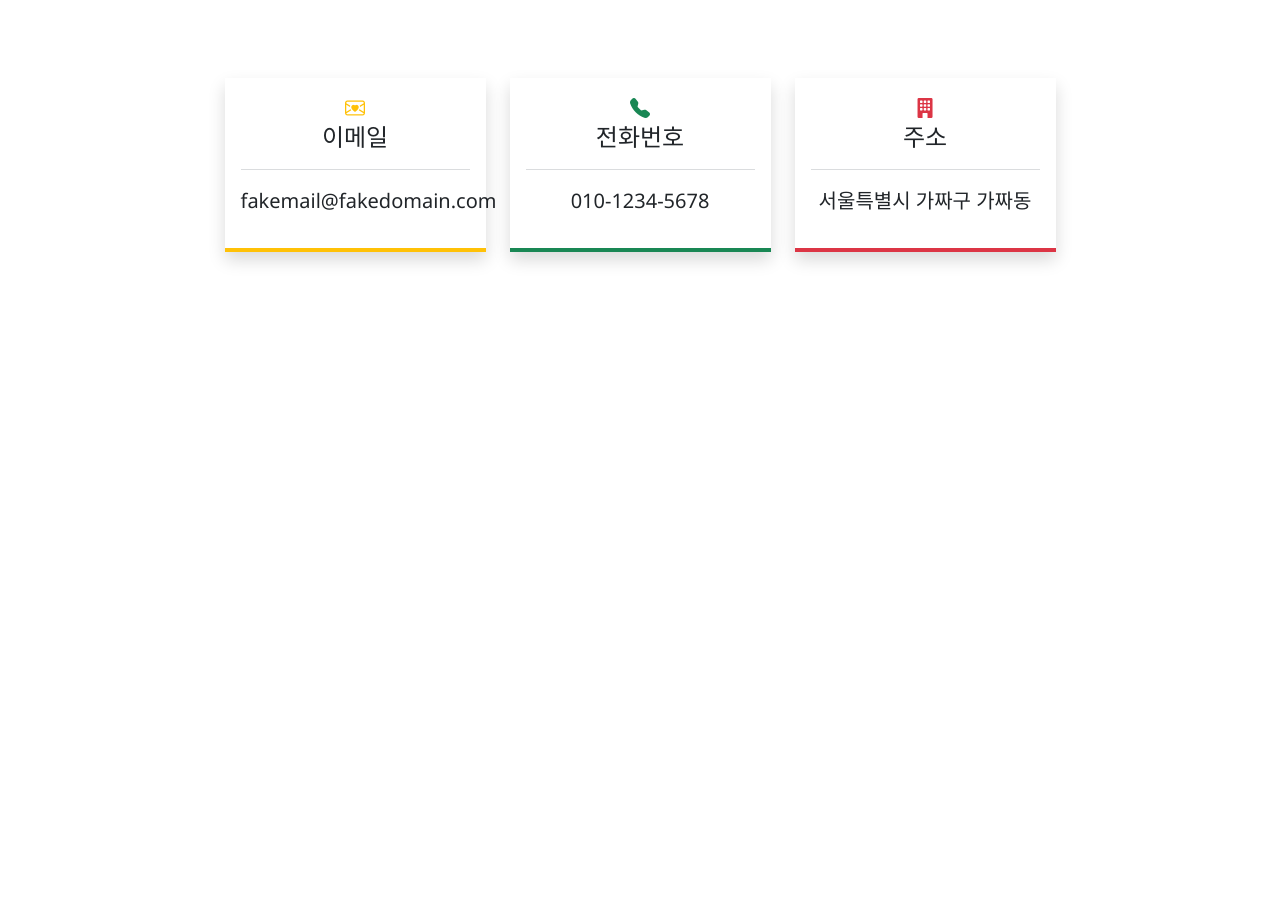
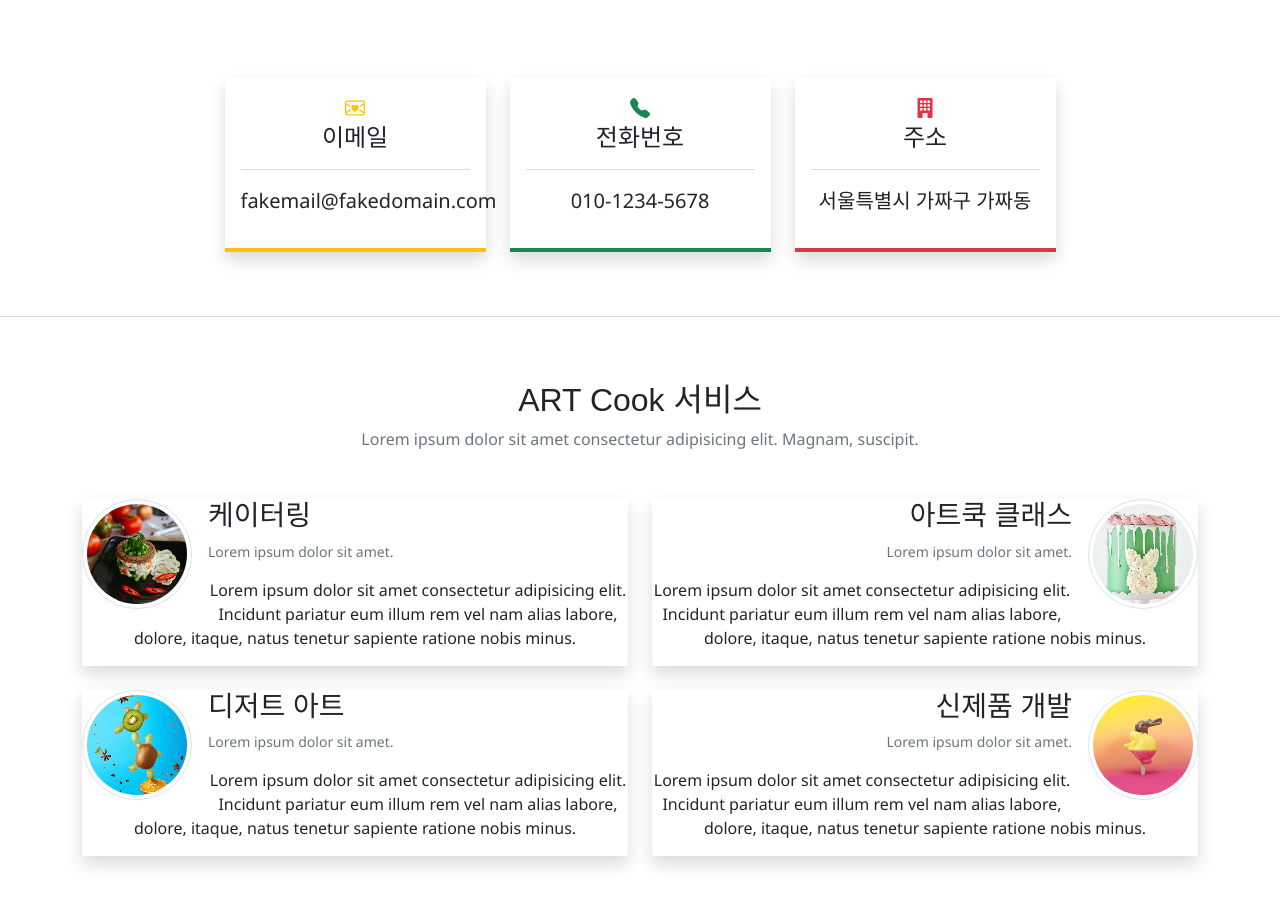
Before and after one commit to glassedCat/Codes-Doodream, a plain HTML site: page Webpage_Doodream/index.html in a window 1280 px wide. Shown: the part 2721-3625 px from the top of the page. Before the commit the page ends 3021 px from the top, so only its background shows below. Drawn offline with nearby package versions, Linux system fonts and the light colour scheme; a web font is replaced by a local one.

Commit message:
webpage third update

```diff
--- a/Webpage_Doodream/index.html
+++ b/Webpage_Doodream/index.html
@@ -156,9 +156,62 @@
     </div>
   </div>
 </section>
+<hr class="text-secondary" id="boundary">
 <!-- 연락처 끝-->
-
-
+<!-- 서비스 섹션 시작 -->
+<section class="container mb-5" id="_service">
+  <div id="#1">
+    <div id="#2-1" class="justify-content-center align-items-center text-center mb-5">
+      <h2>ART Cook 서비스</h2>
+      <p class="text-secondary">Lorem ipsum dolor sit amet consectetur adipisicing elit. Magnam, suscipit.</p>
+    </div>
+    <div id="#2-2">
+      <div class="row mb-5 g-4">
+          <div id="#3-1" class="col-md-6 justify-content-start text-start d-flex">
+            <div class="shadow clearfix">
+              <img class="img-thumbnail rounded-circle float-start me-3" src="src/img/service1.jpg">
+              <div>
+                <h3>케이터링</h3>
+                <p class="text-secondary small">Lorem ipsum dolor sit amet.</p>
+              </div>
+              <p class="text-center">Lorem ipsum dolor sit amet consectetur adipisicing elit. Incidunt pariatur eum illum rem vel nam alias labore, dolore, itaque, natus tenetur sapiente ratione nobis minus.</p>
+            </div>
+          </div>
+          <div id="#3-2" class="col-md-6 justify-content-end text-end">
+            <div class="shadow clearfix">
+              <img class="img-thumbnail rounded-circle float-end ms-3" src="src/img/service2.jpg">
+              <div>
+                <h3>아트쿡 클래스</h3>
+                <p class="text-secondary small">Lorem ipsum dolor sit amet.</p>
+              </div>
+              <p class="text-center">Lorem ipsum dolor sit amet consectetur adipisicing elit. Incidunt pariatur eum illum rem vel nam alias labore, dolore, itaque, natus tenetur sapiente ratione nobis minus.</p>
+            </div>
+          </div>
+          <div id="#3-3" class="col-md-6 justify-content-start text-start">
+            <div class="shadow clearfix">
+              <img class="img-thumbnail rounded-circle float-start me-3" src="src/img/service3.jpg">
+              <div>
+                <h3>디저트 아트</h3>
+                <p class="text-secondary small">Lorem ipsum dolor sit amet.</p>
+              </div>
+              <p class="text-center">Lorem ipsum dolor sit amet consectetur adipisicing elit. Incidunt pariatur eum illum rem vel nam alias labore, dolore, itaque, natus tenetur sapiente ratione nobis minus.</p>
+            </div>
+          </div>
+          <div id="#3-4" class="col-md-6 justify-content-end text-end">
+            <div class="shadow clearfix">
+              <img class="img-thumbnail rounded-circle float-end ms-3" src="src/img/service4.jpg">
+              <div>
+                <h3>신제품 개발</h3>
+                <p class="text-secondary small">Lorem ipsum dolor sit amet.</p>
+              </div>
+              <p class="text-center">Lorem ipsum dolor sit amet consectetur adipisicing elit. Incidunt pariatur eum illum rem vel nam alias labore, dolore, itaque, natus tenetur sapiente ratione nobis minus.</p>
+            </div>
+          </div>
+      </div>
+    </div>
+  </div>
+</section>
+<!-- 서비스 섹션 끝 -->
   <script src="src/js/bootstrap.bundle.js"></script>
 </body>
 </html>
--- a/Webpage_Doodream/src/css/style.css
+++ b/Webpage_Doodream/src/css/style.css
@@ -25,6 +25,13 @@ h3, h2, h4, h5
 {
     background-image: url('../img/sns-bg.jpg');
 }
+#boundary
+{
+    margin-top: 5%;
+    margin-bottom: 5%;
+}
+
+
 /*
 #cookBtn
 {
```
